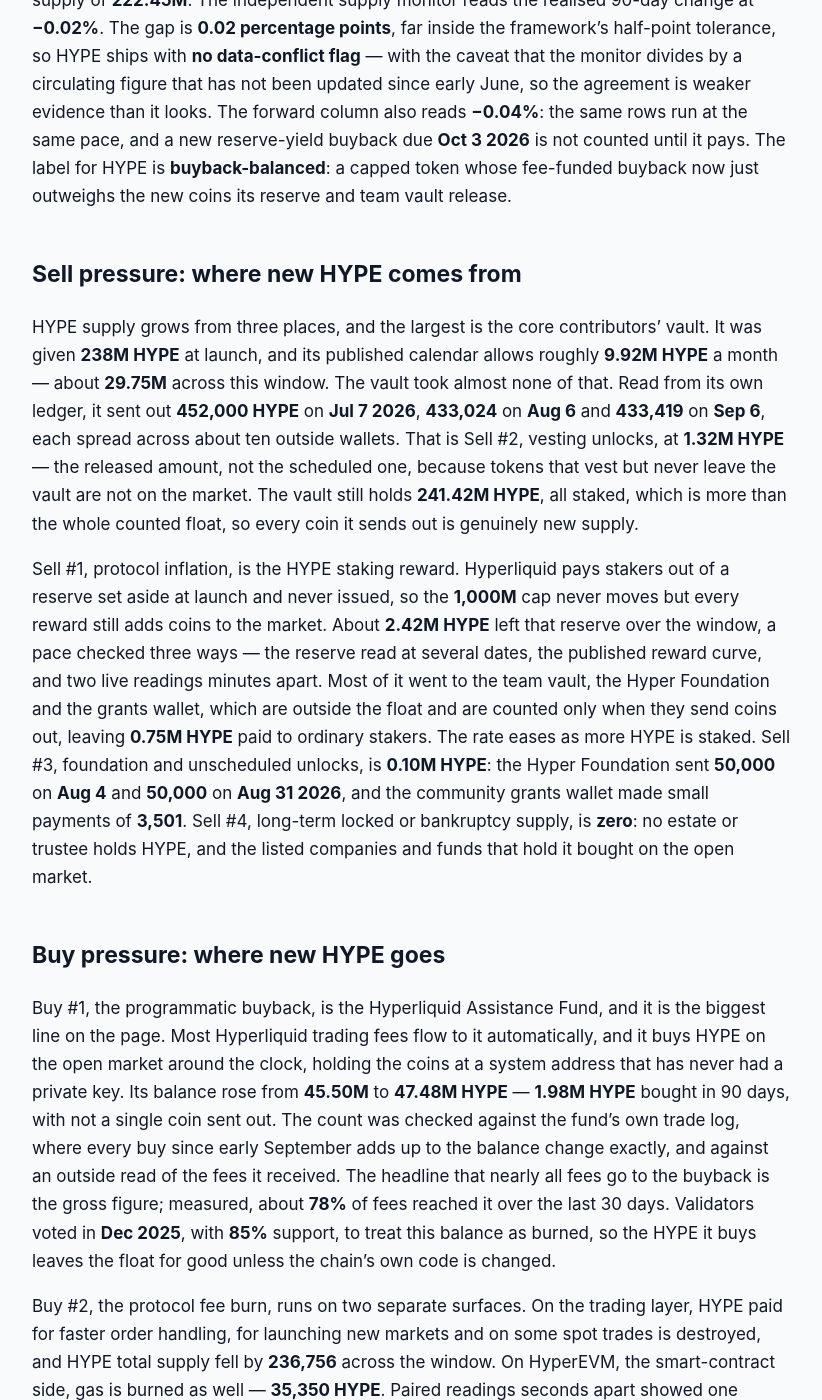
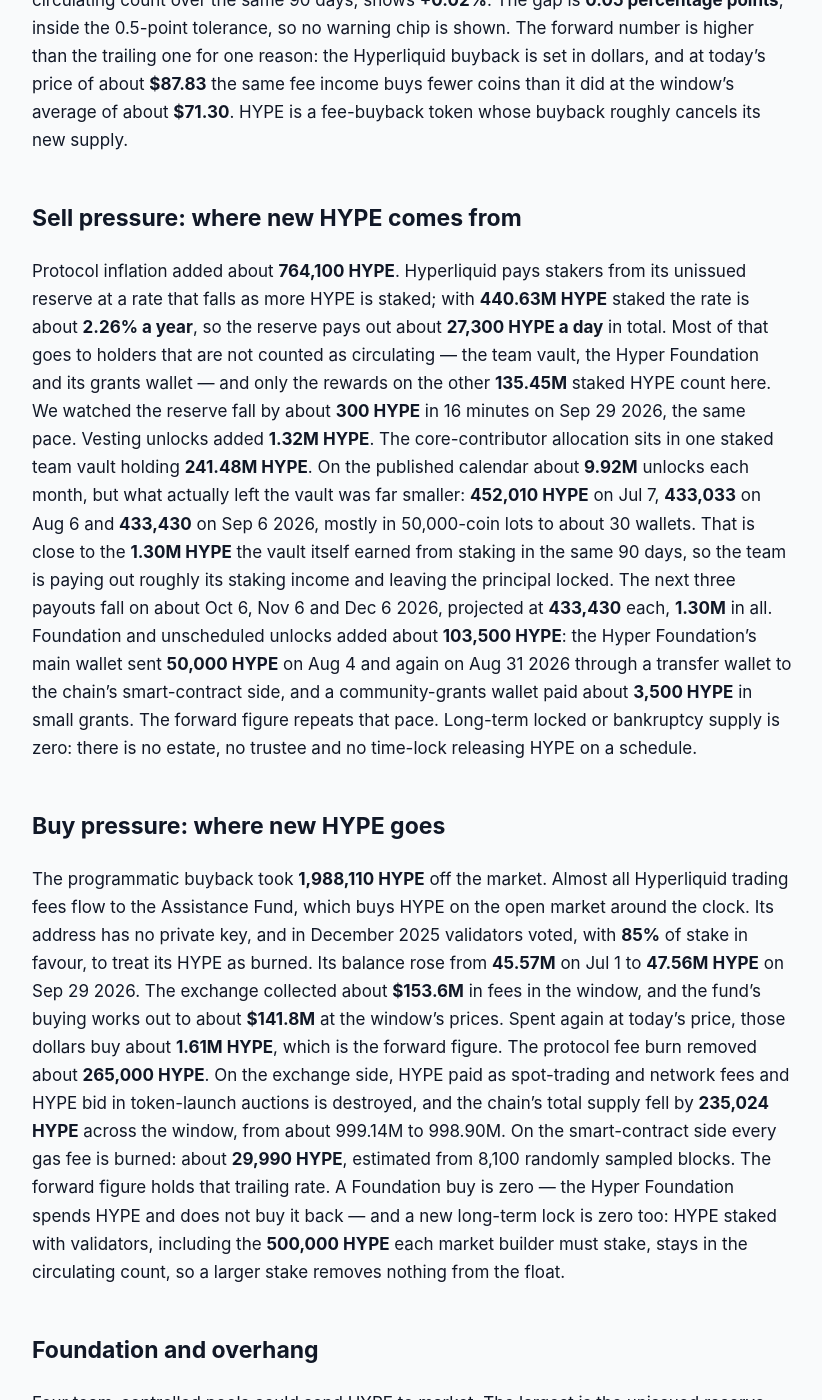
Before and after one commit to jeevansongmy-spec/mrnasdog-articles, a Jekyll site: the page built from crypto/hype-pressure-framework.md, in a window 1280 px wide and 1400 px high, scrolled down 612 px. Shown: the whole window, without its empty margins (228-1050 px from the left). Built offline with Jekyll 4.4.1, drawn with Linux system fonts in a browser that asks for light colours; some of the changed text lies outside the part shown.

Commit message:
publish: crypto/hype-pressure-framework

```diff
--- a/crypto/hype-pressure-framework.md
+++ b/crypto/hype-pressure-framework.md
@@ -1,6 +1,6 @@
 ---
-title:         "HYPE Inflation Analysis · September 2026 · Mixed flows, supply roughly steady"
-description:   "HYPE supply is roughly steady at −0.04% over 90 days and next: a 1.98M HYPE fee buyback plus burns just outweigh 2.17M of team, staking and foundation supply."
+title:         "HYPE Inflation Analysis · September 2026 · Mixed flows · supply roughly steady"
+description:   "HYPE supply is roughly steady: a 1.99M HYPE fee buyback plus 265K HYPE of burns offset 2.19M of staking, team and foundation supply, −0.03% over 90 days."
 canonical_url: "https://mrnasdog.com/research/hype/inflation"
 tags:          ["crypto", "hype", "hyperliquid", "defi"]
 published:     true
@@ -8,44 +8,27 @@ published:     true
 
 *Originally published at [https://mrnasdog.com/research/hype/inflation](https://mrnasdog.com/research/hype/inflation)*
 
-# HYPE Inflation Analysis · September 2026 · Mixed flows, supply roughly steady
+# HYPE Inflation Analysis · September 2026 · Mixed flows · supply roughly steady
 
-HYPE, the coin of the Hyperliquid perpetual-futures exchange and its own chain, is in near balance: over the last 90 days **2.17M HYPE** of new supply reached the market — team vault releases, staking rewards and foundation payments — while the Hyperliquid Assistance Fund buyback and the HYPE fee burns took **2.25M HYPE** back out. The MrNasdog Pressure Framework reads that as **−0.04% net** over the last 90 days and the same over the next 90, against a supply-monitor reading of **−0.02%** — a gap of **0.02 percentage points**. HYPE sits under a fixed **1,000M** cap, but **411.29M** of it is an unissued reserve that keeps paying stakers, so the buyback has to keep running just to hold supply level.
+HYPE, the coin of the Hyperliquid perpetual-futures exchange and its own Layer-1 chain, is close to balance. Over the last 90 days **2.19M HYPE** of new supply reached the market — staking rewards, monthly team payouts and Hyper Foundation spending — while the Assistance Fund buyback and the HYPE fee burns took **2.25M HYPE** back out. The MrNasdog Pressure Framework reads that as **−0.03%** over the last 90 days and **+0.13%** over the next 90, against a supply-monitor reading of **+0.02%**. HYPE has a fixed **1B** cap, but **411.18M** of it is an unissued reserve that pays stakers every day, and **241.48M** more sits in a staked team vault.
+## The verdict, in one paragraph
+Measured against the **222.45M HYPE** in circulation, HYPE supply changed by **−0.03%** in the last 90 days, and the forward projection is **+0.13%**. The supply monitor, which reads the circulating count over the same 90 days, shows **+0.02%**. The gap is **0.05 percentage points**, inside the 0.5-point tolerance, so no warning chip is shown. The forward number is higher than the trailing one for one reason: the Hyperliquid buyback is set in dollars, and at today's price of about **$87.83** the same fee income buys fewer coins than it did at the window's average of about **$71.30**. HYPE is a fee-buyback token whose buyback roughly cancels its new supply.
+## Sell pressure: where new HYPE comes from
+Protocol inflation added about **764,100 HYPE**. Hyperliquid pays stakers from its unissued reserve at a rate that falls as more HYPE is staked; with **440.63M HYPE** staked the rate is about **2.26% a year**, so the reserve pays out about **27,300 HYPE a day** in total. Most of that goes to holders that are not counted as circulating — the team vault, the Hyper Foundation and its grants wallet — and only the rewards on the other **135.45M** staked HYPE count here. We watched the reserve fall by about **300 HYPE** in 16 minutes on Sep 29 2026, the same pace.
+Vesting unlocks added **1.32M HYPE**. The core-contributor allocation sits in one staked team vault holding **241.48M HYPE**. On the published calendar about **9.92M** unlocks each month, but what actually left the vault was far smaller: **452,010 HYPE** on Jul 7, **433,033** on Aug 6 and **433,430** on Sep 6 2026, mostly in 50,000-coin lots to about 30 wallets. That is close to the **1.30M HYPE** the vault itself earned from staking in the same 90 days, so the team is paying out roughly its staking income and leaving the principal locked. The next three payouts fall on about Oct 6, Nov 6 and Dec 6 2026, projected at **433,430** each, **1.30M** in all.
+Foundation and unscheduled unlocks added about **103,500 HYPE**: the Hyper Foundation's main wallet sent **50,000 HYPE** on Aug 4 and again on Aug 31 2026 through a transfer wallet to the chain's smart-contract side, and a community-grants wallet paid about **3,500 HYPE** in small grants. The forward figure repeats that pace. Long-term locked or bankruptcy supply is zero: there is no estate, no trustee and no time-lock releasing HYPE on a schedule.
+## Buy pressure: where new HYPE goes
+The programmatic buyback took **1,988,110 HYPE** off the market. Almost all Hyperliquid trading fees flow to the Assistance Fund, which buys HYPE on the open market around the clock. Its address has no private key, and in December 2025 validators voted, with **85%** of stake in favour, to treat its HYPE as burned. Its balance rose from **45.57M** on Jul 1 to **47.56M HYPE** on Sep 29 2026. The exchange collected about **$153.6M** in fees in the window, and the fund's buying works out to about **$141.8M** at the window's prices. Spent again at today's price, those dollars buy about **1.61M HYPE**, which is the forward figure.
+The protocol fee burn removed about **265,000 HYPE**. On the exchange side, HYPE paid as spot-trading and network fees and HYPE bid in token-launch auctions is destroyed, and the chain's total supply fell by **235,024 HYPE** across the window, from about 999.14M to 998.90M. On the smart-contract side every gas fee is burned: about **29,990 HYPE**, estimated from 8,100 randomly sampled blocks. The forward figure holds that trailing rate. A Foundation buy is zero — the Hyper Foundation spends HYPE and does not buy it back — and a new long-term lock is zero too: HYPE staked with validators, including the **500,000 HYPE** each market builder must stake, stays in the circulating count, so a larger stake removes nothing from the float.
+## Foundation and overhang
+Four team-controlled pools could send HYPE to market. The largest is the unissued reserve, **411.18M HYPE**, which releases only through staking rewards. The team vault holds **241.48M HYPE**, all staked; its paper schedule runs through 2027 and it has released only its staking income so far. The Hyper Foundation holds **60.51M HYPE** in its main wallet (**60.46M** staked) plus **0.37M** across its five validator accounts, and the community-grants wallet holds **2.97M**. The Assistance Fund's **47.56M HYPE** is not an overhang: it has never sent a coin out and cannot. All of these balances are read from the chain at every rebuild, and if any of them falls between rebuilds, the outflow is added to the sell side at the next rebuild.
+## How HYPE compares to other exchange tokens
+HYPE's closest structural peer is BNB, another exchange coin that removes supply. The difference is in how: BNB burns a calculated amount once a quarter and aims at a fixed supply target, while Hyperliquid buys HYPE with trading fees every day, so its buyback rises and falls with trading volume. When the exchange is busy the HYPE buyback grows; in a quiet market it shrinks, while staking rewards and team payouts keep running.
+Against perpetual-futures DEX tokens such as dYdX or GMX, HYPE sends a much larger share of its fees to its own coin: close to all of it, against revenue-sharing or partial buybacks elsewhere. That is why the HYPE buyback, **1.99M** in 90 days, is big enough to cancel almost all new supply.
+Against proof-of-stake chains such as Ethereum or Solana, HYPE's staking reward is modest, about **2.26% a year**, and is paid from a pre-minted reserve rather than new minting, so the **1B** cap still holds. The trade-off is a large overhang: the reserve, the team vault and the foundation together still hold about **713M HYPE**, more than three times what circulates today.
+## What to watch in the next 90 days
+**Oct 3 2026**: the first payment from a second buyback stream, most of the yield on the exchange's USDC reserves, is due to reach the Assistance Fund, then every 30 days. Its size has not been published, so it is not counted yet; if it pays, it lands in the buyback. **Oct 6, Nov 6 and Dec 6 2026**: team vault payouts — any month well above about 433,000 HYPE would mean the vault has started releasing principal. Trading volume after the **Sep 24 2026** Binance listing moves the fee-funded buyback directly. And the staked total: if more HYPE is staked, the reward rate falls, but more coins earn it.
+## Summary
+HYPE supply is roughly steady: **−0.03%** over the last 90 days and **+0.13%** projected for the next 90, measured against **222.45M HYPE** in circulation. New supply of about **2.19M HYPE** — staking rewards, team payouts and foundation spending — is almost fully offset by a fee-funded Hyperliquid buyback of **1.99M HYPE** plus fee burns, with the bought coins held at a keyless address that validators treat as burned. The key risk is the overhang: about **713M HYPE** sits in the reserve, the team vault and the foundation, and the buyback only keeps pace while trading stays busy. The 1B cap is fixed; the float is not.
 
-## The verdict, in one paragraph
-
-For the 90-day window ending **Sep 25 2026**, the Pressure Framework reads **HYPE at −0.04% net**: **2,169,905 HYPE** entered the float and **2,254,130 HYPE** left it, on a counted circulating supply of **222.45M**. The independent supply monitor reads the realised 90-day change at **−0.02%**. The gap is **0.02 percentage points**, far inside the framework's half-point tolerance, so HYPE ships with **no data-conflict flag** — with the caveat that the monitor divides by a circulating figure that has not been updated since early June, so the agreement is weaker evidence than it looks. The forward column also reads **−0.04%**: the same rows run at the same pace, and a new reserve-yield buyback due **Oct 3 2026** is not counted until it pays. The label for HYPE is **buyback-balanced**: a capped token whose fee-funded buyback now just outweighs the new coins its reserve and team vault release.
-
-## Sell pressure: where new HYPE comes from
-
-HYPE supply grows from three places, and the largest is the core contributors' vault. It was given **238M HYPE** at launch, and its published calendar allows roughly **9.92M HYPE** a month — about **29.75M** across this window. The vault took almost none of that. Read from its own ledger, it sent out **452,000 HYPE** on **Jul 7 2026**, **433,024** on **Aug 6** and **433,419** on **Sep 6**, each spread across about ten outside wallets. That is Sell #2, vesting unlocks, at **1.32M HYPE** — the released amount, not the scheduled one, because tokens that vest but never leave the vault are not on the market. The vault still holds **241.42M HYPE**, all staked, which is more than the whole counted float, so every coin it sends out is genuinely new supply.
-
-Sell #1, protocol inflation, is the HYPE staking reward. Hyperliquid pays stakers out of a reserve set aside at launch and never issued, so the **1,000M** cap never moves but every reward still adds coins to the market. About **2.42M HYPE** left that reserve over the window, a pace checked three ways — the reserve read at several dates, the published reward curve, and two live readings minutes apart. Most of it went to the team vault, the Hyper Foundation and the grants wallet, which are outside the float and are counted only when they send coins out, leaving **0.75M HYPE** paid to ordinary stakers. The rate eases as more HYPE is staked. Sell #3, foundation and unscheduled unlocks, is **0.10M HYPE**: the Hyper Foundation sent **50,000** on **Aug 4** and **50,000** on **Aug 31 2026**, and the community grants wallet made small payments of **3,501**. Sell #4, long-term locked or bankruptcy supply, is **zero**: no estate or trustee holds HYPE, and the listed companies and funds that hold it bought on the open market.
-
-## Buy pressure: where new HYPE goes
-
-Buy #1, the programmatic buyback, is the Hyperliquid Assistance Fund, and it is the biggest line on the page. Most Hyperliquid trading fees flow to it automatically, and it buys HYPE on the open market around the clock, holding the coins at a system address that has never had a private key. Its balance rose from **45.50M** to **47.48M HYPE** — **1.98M HYPE** bought in 90 days, with not a single coin sent out. The count was checked against the fund's own trade log, where every buy since early September adds up to the balance change exactly, and against an outside read of the fees it received. The headline that nearly all fees go to the buyback is the gross figure; measured, about **78%** of fees reached it over the last 30 days. Validators voted in **Dec 2025**, with **85%** support, to treat this balance as burned, so the HYPE it buys leaves the float for good unless the chain's own code is changed.
-
-Buy #2, the protocol fee burn, runs on two separate surfaces. On the trading layer, HYPE paid for faster order handling, for launching new markets and on some spot trades is destroyed, and HYPE total supply fell by **236,756** across the window. On HyperEVM, the smart-contract side, gas is burned as well — **35,350 HYPE**. Paired readings seconds apart showed one moving while the other stood still, so they are two burns, not one seen twice, and together they come to **0.27M HYPE**. Buy #3, foundation buying, is **zero**: the foundation only sent coins out. Buy #4, new long-term locks, is **zero**: launching a market or a stablecoin needs a **500,000 HYPE** bond, but that bond sits in ordinary staking, which is already counted as circulating. A fifth row, the reserve-yield buyback, is held at **zero** until it first pays.
-
-## Foundation and overhang
-
-HYPE carries the largest overhang of any line on the page, and it is almost all in two places. The first is the unissued reserve of **411.29M HYPE**, which drains at about **27,000 HYPE** a day into staking. The second is the core contributors' vault at **241.42M HYPE**: its calendar lets it release close to **10M HYPE** a month, and for the last three months it has used under a twentieth of that. The Hyper Foundation holds **60.49M HYPE**, almost all staked, with **50,000** already unstaked and waiting; the community grants wallet holds **2.97M**, with **106,500** unstaked; and the foundation's own validators have kept about **0.37M** of commission. The Assistance Fund's **47.48M HYPE** is tracked too, though validators have voted never to release it. Every one of these balances is read from the chain on each refresh. If any of them falls between refreshes, the outflow enters Sell #3 at the next refresh.
-
-## How HYPE compares to other exchange and perpetual-futures tokens
-
-HYPE sits between two familiar designs. Like an uncapped proof-of-stake Layer 1, it pays stakers with new coins, and on its own that would make supply grow every year. Unlike most of them, the exchange underneath earns enough to fight back: Hyperliquid collected about **$76M** of fees over the last 30 days, a pace near **$930M** a year against a market value of about **$20.5B** — roughly **4.5%** a year. BNB Chain, one of the busiest fee-burning chains, collects fees near **0.2%** of its value a year, and a typical proof-of-stake chain collects far less than that while its issuance runs on. HYPE also differs from fixed-cap proof-of-work coins, whose supply only rises toward the cap: HYPE's cap is fixed too, but the buyback can pull the float down.
-
-Against exchange tokens that burn from a reserve, the difference is funding. A reserve burn destroys coins the project already held, with no bid on the order book. The HYPE buyback is paid in cash from trading fees and buys in the open market, so it supports price as it removes supply — the float shrinks only when trading is busy enough. And against perpetual-exchange tokens that route fees to a treasury, the Assistance Fund is the rarer case: its coins cannot be spent, so they never become a future overhang. The trade-off is plain — HYPE's supply balance depends on trading volume and the HYPE price, both of which move.
-
-## What to watch in the next 90 days
-
-First, **Oct 3 2026**: the first payment of the new reserve-yield buyback, in which about **90%** of the yield on the USDC reserves used on Hyperliquid is sent to the Assistance Fund every 30 days; once it lands on-chain its size becomes known and it will be counted. Second, the team vault releases due **Oct 6**, **Nov 6** and **Dec 6 2026**: booked at about **0.44M HYPE** each, as they have run, against a calendar of **9.92M** each — a vault that took its full calendar even once would flip the reading to clearly inflationary. Third, the **50,000** the foundation and the **106,500** the grants wallet have already unstaked, which would enter Sell #3 when they are sent out. Fourth, the pace of trading fees, since a quieter quarter or a higher HYPE price means the buyback removes fewer coins.
-
-## Summary
-
-The MrNasdog Pressure Framework reads HYPE at **−0.04% net** over the trailing 90 days and **−0.04%** over the next 90: **2.17M HYPE** of new supply from the team vault, staking and the foundation, against **2.25M HYPE** taken out by the fee-funded Assistance Fund buyback and the HYPE fee burns. The structural mechanism is a capped token with an unissued staking reserve, balanced by a buyback that trading fees fund with about **$59M** a month. The key risk is the core contributors' vault, which is allowed to release more than twenty times what it has been taking each month. The ceiling is the **1,000M HYPE** cap, which cannot rise; whether supply grows or shrinks beneath it depends on the buyback keeping pace with the reserve and the vault.
-
----
-
-*MrNasdog Pressure Framework analysis of HYPE, Metric 1 — Inflation. Data + explanation only. Not financial advice. Updated Sep 25 2026.*
+*MrNasdog Pressure Framework analysis of HYPE, Metric 1 — Inflation. Data + explanation only. Not financial advice. Checked Sep 29 2026.*
```
